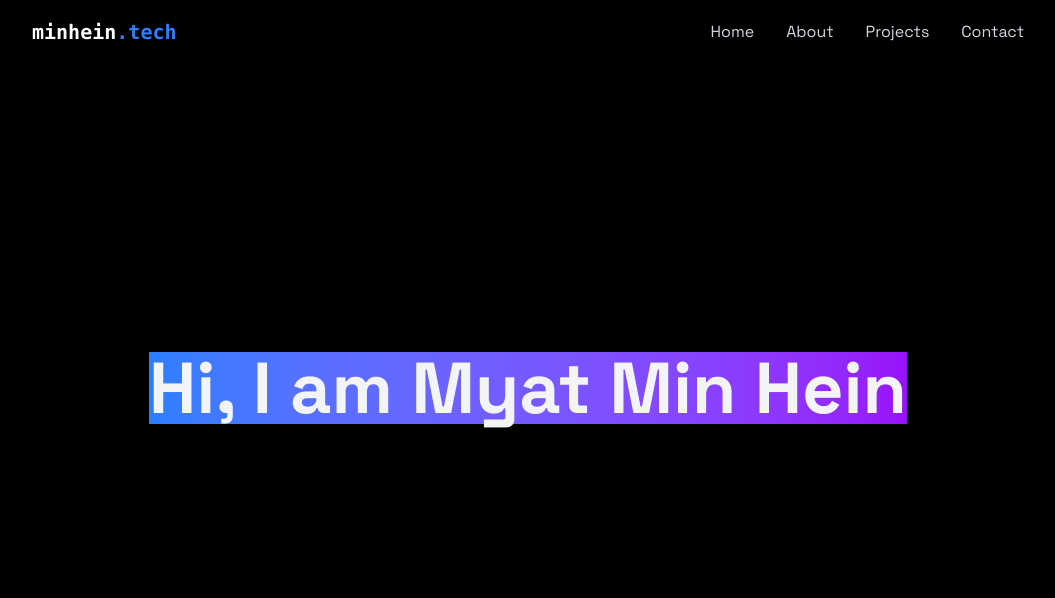
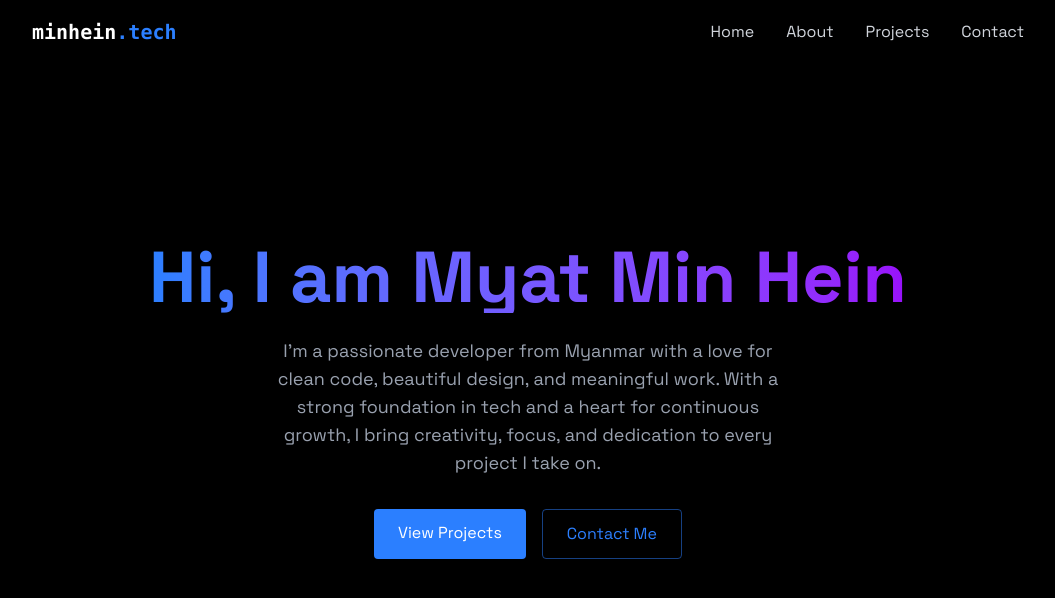
Before and after one commit to MMinHein/portfolio, a React (Vite) app: page / in a window 1280 px wide. Shown: the top 598 px of the page, without its empty margins (112-1167 px from the left). Built offline with nearby package versions, Linux system fonts and the light colour scheme.

Commit message:
completed Home.jsx

```diff
--- a/src/components/sections/Home.jsx
+++ b/src/components/sections/Home.jsx
@@ -5,9 +5,30 @@
       className="min-h-screen flex items-center justify-center relative"
     >
       <div className="text-center z-10 px-4">
-        <h1 className="text-5xl md:text-7xl font-bold mb-6 bg-gradient-to-r from-blue-500 to-purple-600 leading-right">
+        <h1 className="text-5xl md:text-7xl font-bold mb-6 bg-gradient-to-r from-blue-500 to-purple-600 bg-clip-text text-transparent leading-right">
           Hi, I am Myat Min Hein
         </h1>
+
+        <p className="text-gray-400 text-lg mb-8 max-w-lg mx-auto">
+          I'm a passionate developer from Myanmar with a love for clean code,
+          beautiful design, and meaningful work. With a strong foundation in
+          tech and a heart for continuous growth, I bring creativity, focus, and
+          dedication to every project I take on.
+        </p>
+        <div className="flex justify-center space-x-4">
+          <a
+            href="#projects"
+            className="bg-blue-500 text-white py-3 px-6 rounded font-medium transition relative overflow-hidden hover:-translate-y-0.5 hover:shadow-[0_0_15px_rgba(59,130,246,0.4)]"
+          >
+            View Projects
+          </a>
+          <a
+            href="#contact"
+            className="border border-blue-500/50 text-blue-500 py-3 px-6 rounded font-medium transition-all duration-200 hover:-translate-y-0.5 hover:shadow-[0_0_15px_rgba(59,130,246,0.4)] hover:bg-blue-500/10"
+          >
+            Contact Me
+          </a>
+        </div>
       </div>
     </section>
   );
```
